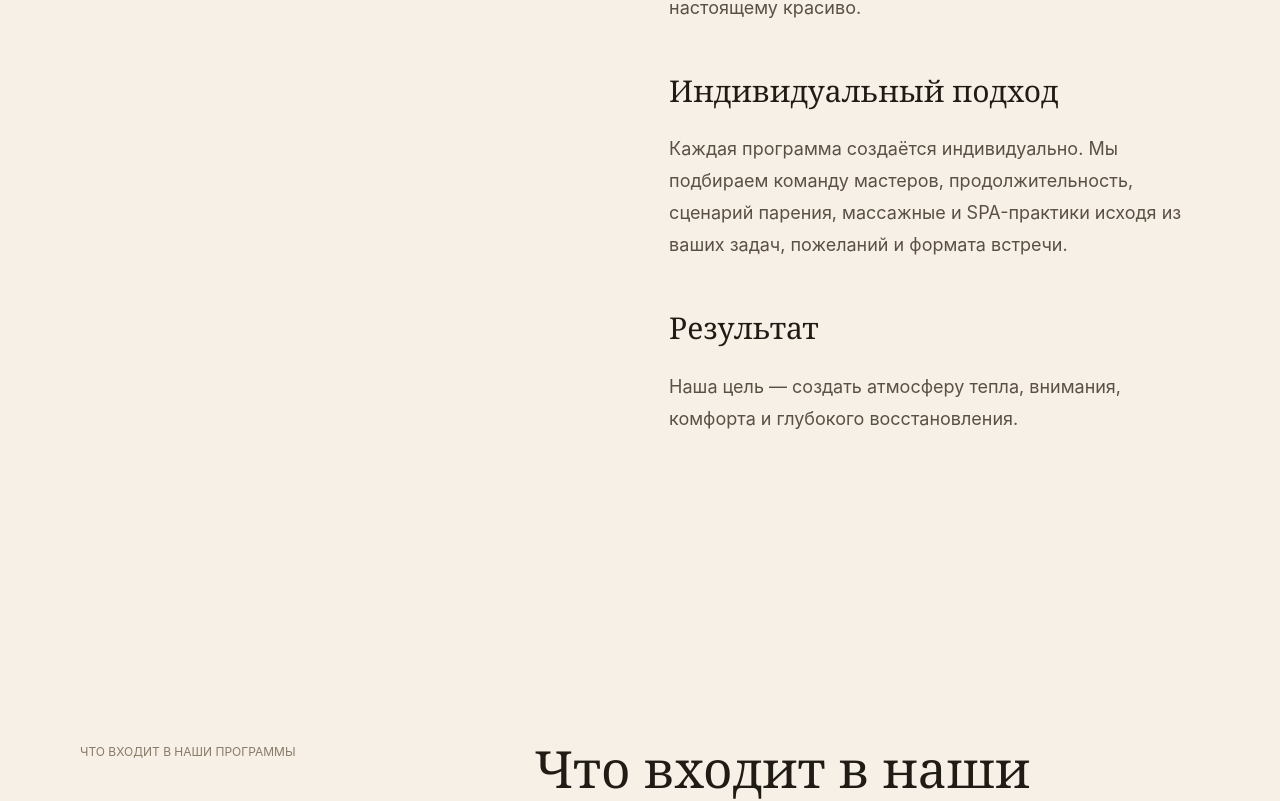
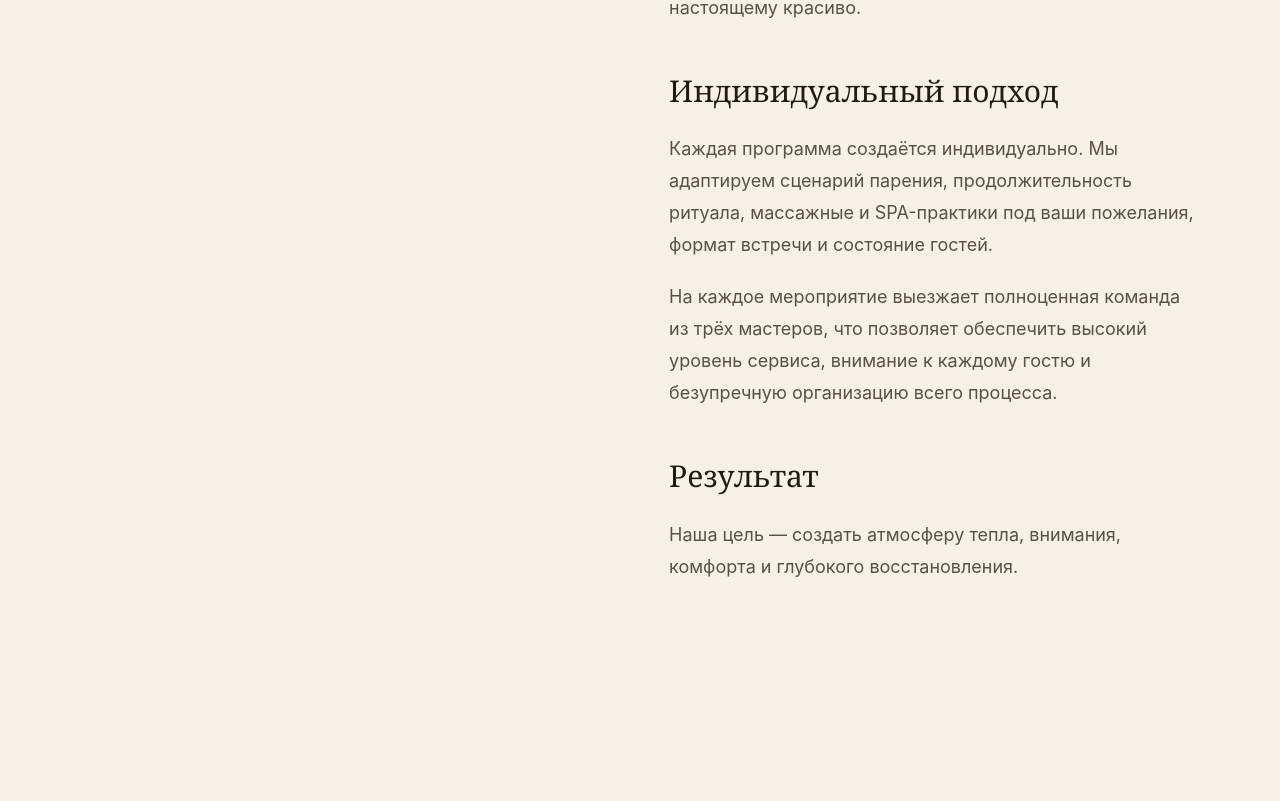
Before and after one commit to ajabenko82/bannoe-buro, a Next.js app: page / in a window 1280 px wide. Shown: the part 2100-2901 px from the top of the page. Built offline with nearby package versions, Linux system fonts and the light colour scheme.

Commit message:
Update site content

```diff
--- a/app/page.tsx
+++ b/app/page.tsx
@@ -209,12 +209,20 @@ export default function Home() {
                 <h2 className="font-display text-3xl font-normal leading-tight text-[#201b15]">
                   Индивидуальный подход
                 </h2>
-                <p className="mt-6 text-lg leading-8">
-                  Каждая программа создаётся индивидуально. Мы подбираем команду
-                  мастеров, продолжительность, сценарий парения, массажные и
-                  SPA-практики исходя из ваших задач, пожеланий и формата
-                  встречи.
-                </p>
+                <div className="mt-6 space-y-5 text-lg leading-8">
+                  <p>
+                    Каждая программа создаётся индивидуально. Мы адаптируем
+                    сценарий парения, продолжительность ритуала, массажные и
+                    SPA-практики под ваши пожелания, формат встречи и состояние
+                    гостей.
+                  </p>
+                  <p>
+                    На каждое мероприятие выезжает полноценная команда из трёх
+                    мастеров, что позволяет обеспечить высокий уровень сервиса,
+                    внимание к каждому гостю и безупречную организацию всего
+                    процесса.
+                  </p>
+                </div>
               </div>
 
               <div>
@@ -443,8 +451,8 @@ export default function Home() {
                 </h2>
                 <p className="mt-16 max-w-2xl text-2xl leading-10 text-[#3f352b]">
                   Расскажите о вашем запросе, желаемой дате и формате отдыха.
-                  Мы подберём программу, сформируем команду мастеров и
-                  подготовим индивидуальное предложение.
+                  Мы подготовим индивидуальную программу и предложим наиболее
+                  подходящий сценарий банного ритуала.
                 </p>
                 <div className="mt-20 grid gap-4 sm:grid-cols-2">
                   <a
```
